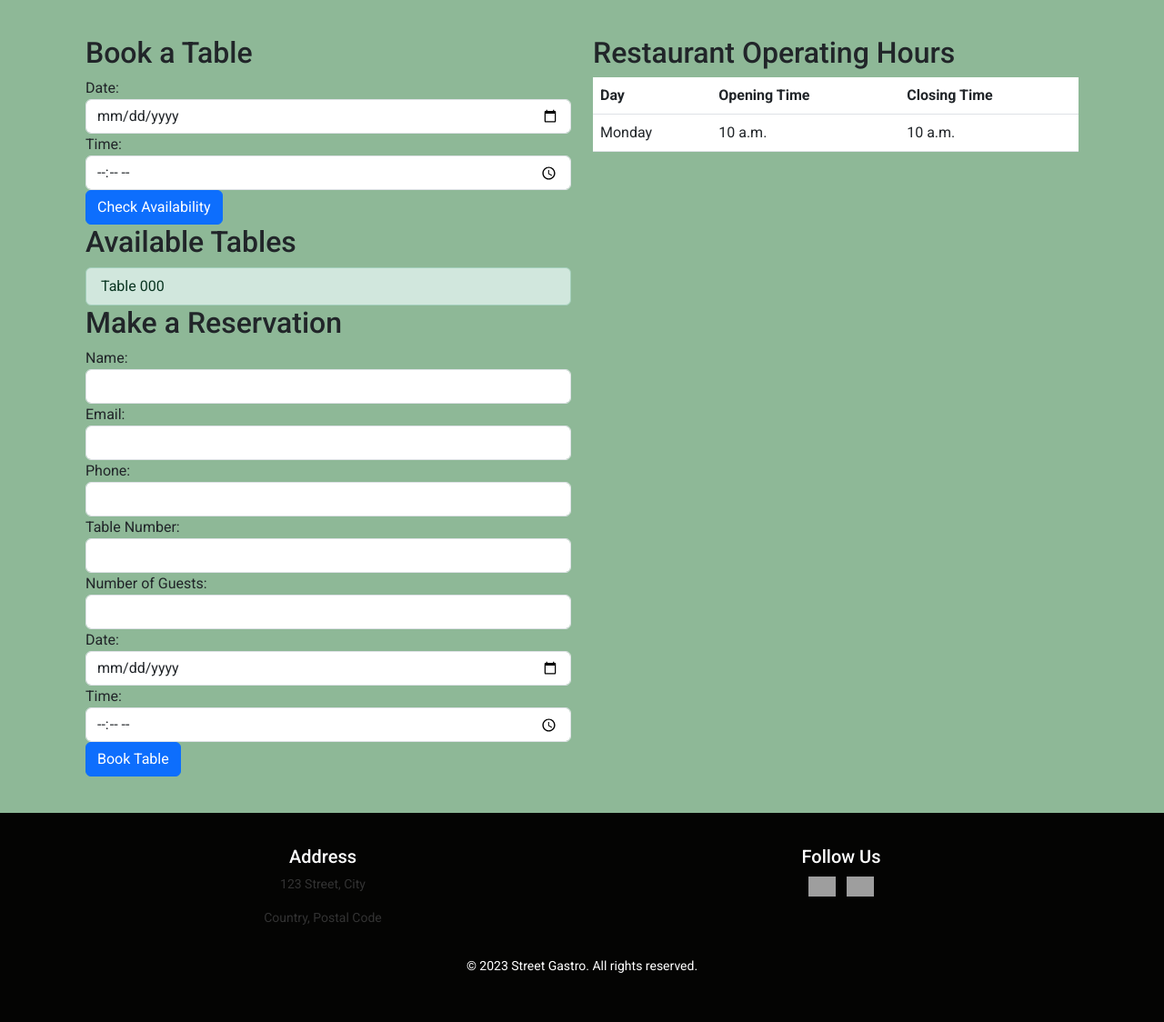
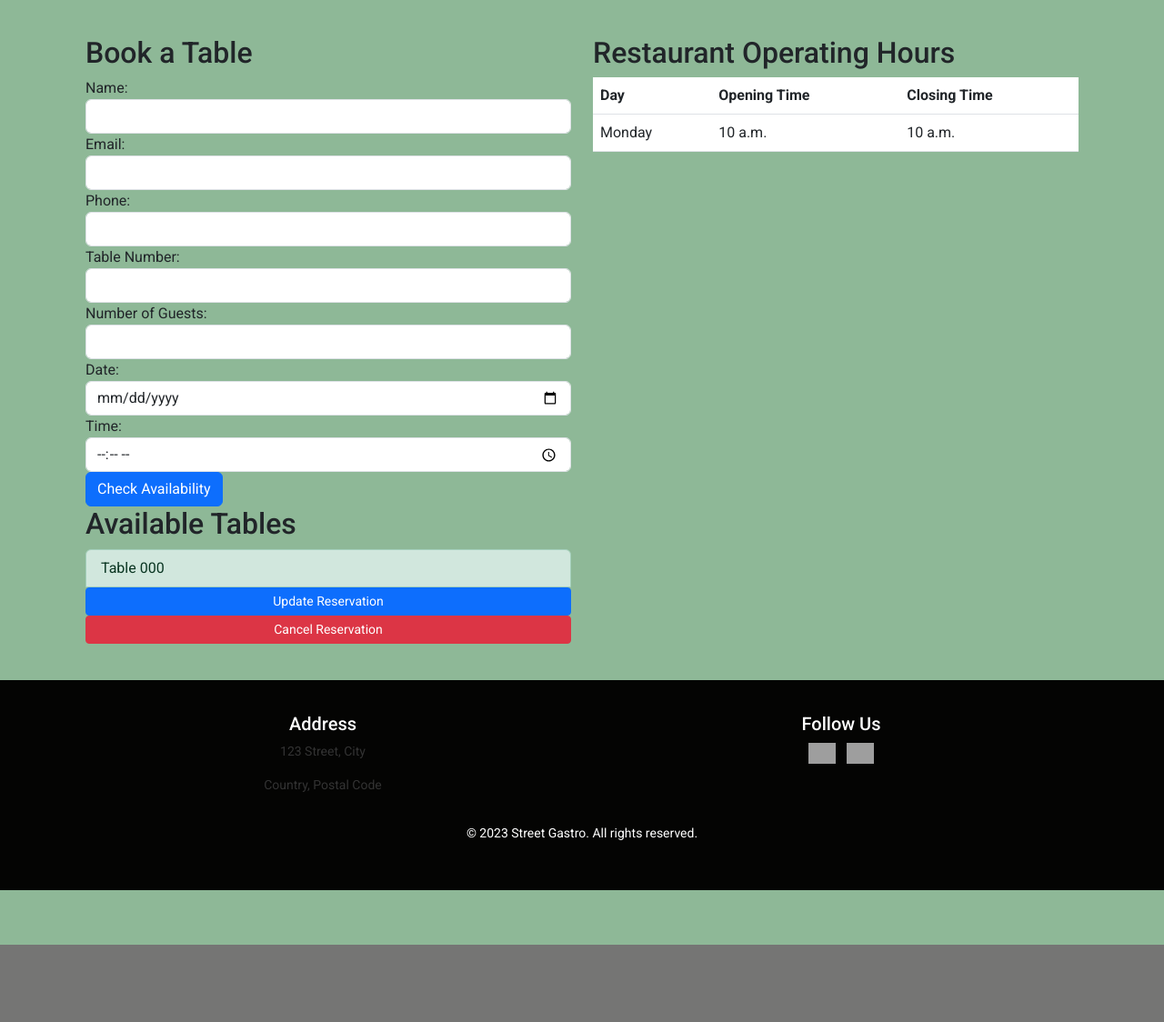
Before and after one commit to KristianDsmith/project-4, a Django app: page /book/ in a window 1280 px wide. Shown: the part 931-2055 px from the top of the page at 91% size. After the commit the page ends 1970 px from the top, so only its background shows below. Run offline with Django 3.2, Linux system fonts and the light colour scheme; tables that the repository leaves empty hold one stand-in row (values such as "Sample post"); grey boxes are pictures that could not be loaded.

Commit message:
Add cancel reservation html and model

```diff
--- a/booking/models.py
+++ b/booking/models.py
@@ -1,5 +1,6 @@
 from django.db import models
 from django.utils import timezone
+import uuid
 
 
 class DietaryPreference(models.Model):
@@ -61,6 +62,7 @@ class Reservation(models.Model):
     date = models.DateField()
     time = models.TimeField()
     number_of_guests = models.PositiveIntegerField(default=1)
+    token = models.UUIDField(default=uuid.uuid4, editable=False, db_index=True, unique=True)
 
     PENDING = 'PD'
     CONFIRMED = 'CF'
@@ -75,6 +77,9 @@ class Reservation(models.Model):
         choices=STATUS_CHOICES,
         default=PENDING,
     )
+
+    def __str__(self):
+        return f'{self.name} - {self.date} {self.time}'
 
     class Meta:
         unique_together = ['table', 'date', 'time']
--- a/booking/views.py
+++ b/booking/views.py
@@ -1,16 +1,15 @@
+import uuid
 from django.shortcuts import render, redirect, get_object_or_404
-from .models import Table, OperatingHours, Reservation
-from .forms import BookingForm, ReservationUpdateForm, Reservation
+from django.http import HttpResponse
 from django.contrib import messages
-from django.core.mail import send_mail
-from django.template.loader import render_to_string
-from django.utils.html import strip_tags
-from .models import MenuItem, DietaryPreference
+from django.urls import reverse_lazy, reverse
 from django.conf import settings
 from django_q.tasks import async_task
+from .models import Table, OperatingHours, Reservation, MenuItem, DietaryPreference
+from .forms import BookingForm, ReservationUpdateForm
 from .tasks import send_email_task
 from django.views.generic import UpdateView
-from django.urls import reverse_lazy
+
 
 
 def homepage(request):
@@ -50,25 +49,36 @@ def book(request):
 
             if table.is_available(date, time):
                 reservation = Reservation(
-                    name=form.cleaned_data['name'],
-                    email=form.cleaned_data['email'],
-                    phone=form.cleaned_data['phone'],
+                    name=name,
+                    email=email,
+                    phone=phone,
                     table=table,
                     date=date,
                     time=time,
-                    number_of_guests=form.cleaned_data['number_of_guests'])
+                    number_of_guests=number_of_guests)
                 reservation.save()
 
-                subject = 'Table Booking Confirmation'
-                message = f'Dear {reservation.name},\n\nThank you for booking a table. Your reservation details are as follows:\n\nTable Number: {reservation.table.table_number}\nDate: {reservation.date}\nTime: {reservation.time}\nNumber of Guests: {reservation.number_of_guests}\n\nWe look forward to seeing you!\n\nBest regards,\nThe Street Gastro Team'
-                from_email = settings.DEFAULT_FROM_EMAIL
-                to_email = reservation.email
+                # Generate the unique link
+                update_link = generate_booking_update_link(reservation.id)
+                if update_link:
+                    # Construct the URL for the update_reservation view
+                    update_url = request.build_absolute_uri(
+                        reverse('update_reservation', args=[update_link]))
 
-                async_task(send_email_task, subject,
-                           message, from_email, to_email)
+                    # Send the confirmation email with the update URL
+                    subject = 'Table Booking Confirmation'
+                    message = f'Dear {reservation.name},\n\nThank you for booking a table. Your reservation details are as follows:\n\nTable Number: {reservation.table.table_number}\nDate: {reservation.date}\nTime: {reservation.time}\nNumber of Guests: {reservation.number_of_guests}\n\nTo make any changes to your reservation, please click on the following link:\n{update_url}\n\nWe look forward to seeing you!\n\nBest regards,\nThe Street Gastro Team'
+                    from_email = settings.DEFAULT_FROM_EMAIL
+                    to_email = reservation.email
 
-                messages.success(request, 'Table booked successfully!')
-                return redirect('book')
+                    async_task(send_email_task, subject, message, from_email, to_email)
+
+                    messages.success(
+                        request, 'Table booked successfully! A confirmation email has been sent to your email address.')
+                    return redirect('book')
+                else:
+                    messages.error(
+                        request, 'Failed to generate update link.')
             else:
                 messages.error(
                     request, 'Table is already booked for the selected date and time.')
@@ -77,6 +87,18 @@ def book(request):
                 request, 'Invalid form submission. Please check the form data.')
     else:
         form = BookingForm()
+
+    # Handle Reservation Cancellation
+    if request.method == 'GET' and 'cancel_reservation' in request.GET:
+        token = request.GET['cancel_reservation']
+        reservation = get_object_or_404(Reservation, token=token)
+
+        if reservation.status == Reservation.PENDING:
+            reservation.delete()
+            messages.success(request, 'Reservation successfully cancelled.')
+        else:
+            messages.error(
+                request, 'Cannot cancel reservation. Reservation is already confirmed.')
 
     return render(request, 'book.html', {'form': form, 'tables': tables, 'operating_hours': operating_hours})
 
@@ -137,26 +159,33 @@ class ReservationUpdateView(UpdateView):
 
         async_task(send_email_task, subject, message, from_email, to_email)
 
+        messages.success(self.request, 'Reservation updated successfully!')
         return response
 
+def generate_booking_update_link(booking_id):
+    try:
+        booking = Reservation.objects.get(id=booking_id)
+        return booking.pk
+    except Reservation.DoesNotExist:
+        return None
 
-def update_reservation(request):
-    if request.method == "POST":
-        form = ReservationUpdateForm(request.POST)
-        if form.is_valid():
-            reservation = get_object_or_404(
-                Reservation, id=form.cleaned_data['reservation_id'])
-            # Perform the updates
-            reservation.name = form.cleaned_data['name']
-            reservation.email = form.cleaned_data['email']
-            reservation.phone = form.cleaned_data['phone']
-            reservation.table = form.cleaned_data['table']
-            reservation.date = form.cleaned_data['date']
-            reservation.time = form.cleaned_data['time']
-            reservation.number_of_guests = form.cleaned_data['number_of_guests']
-            reservation.save()
-            # TODO: Send a confirmation email
-    else:
-        form = ReservationUpdateForm()
 
-    return render(request, 'update_reservation.html', {'form': form})
+def cancel_reservation(request, token):
+    reservation = get_object_or_404(Reservation, token=token)
+
+    if request.method == 'POST':
+        reservation.status = Reservation.CANCELLED
+        reservation.save()  # Save the changes to the database
+
+        # Send cancellation confirmation email (optional)
+        subject = 'Table Reservation Cancelled'
+        message = f'Dear {reservation.name},\n\nYour reservation has been cancelled as per your request.\n\nBest regards,\nThe Street Gastro Team'
+        from_email = settings.DEFAULT_FROM_EMAIL
+        to_email = reservation.email
+
+        async_task(send_email_task, subject, message, from_email, to_email)
+
+        messages.success(request, 'Reservation has been cancelled successfully!')
+        return redirect('book')
+
+    return render(request, 'cancel_reservation.html', {'reservation': reservation})
--- a/streetgastro/urls.py
+++ b/streetgastro/urls.py
@@ -16,8 +16,6 @@ Including another URLconf
 from django.contrib import admin
 from django.urls import path
 from booking import views
-from booking.views import update_reservation
-
 
 urlpatterns = [
     path('admin/', admin.site.urls),
@@ -27,8 +25,7 @@ urlpatterns = [
     path('book/', views.book, name='book'),
     path('contact/', views.contact, name='contact'),
     path('menu/', views.menu_view, name='menu'),
-    path('confirm_reservation/', views.confirm_reservation,
-         name='confirm_reservation'),
-    path('update_reservation/', update_reservation, name='update_reservation'),
-
+    path('confirm_reservation/', views.confirm_reservation, name='confirm_reservation'),
+    path('update_reservation/<int:pk>/', views.ReservationUpdateView.as_view(), name='update_reservation'),
+    path('cancel_reservation/<uuid:token>/', views.cancel_reservation, name='cancel_reservation'),
 ]
--- a/templates/base.html
+++ b/templates/base.html
@@ -35,9 +35,6 @@
                     </li>
                     <li class="nav-item">
                         <a class="nav-link" href="{% url 'book' %}">Book</a>
-                    </li>
-                    <li class="nav-item">
-                        <a class="nav-link" href="{% url 'update_reservation' %}">Update Booking</a>
                     </li>
                     <li class="nav-item">
                         <a class="nav-link" href="{% url 'contact' %}">Contact</a>
--- a/templates/book.html
+++ b/templates/book.html
@@ -14,35 +14,6 @@
     <div class="row">
         <div class="col-md-6">
             <h2>Book a Table</h2>
-            <form method="post">
-                {% csrf_token %}
-                <div class="form-group">
-                    <label for="date">Date:</label>
-                    <input type="date" name="date" class="form-control" required>
-                </div>
-
-                <div class="form-group">
-                    <label for="time">Time:</label>
-                    <input type="time" name="time" class="form-control" required>
-                </div>
-
-                <input type="submit" class="btn btn-primary" value="Check Availability">
-                <!-- Add Check Availability Text -->
-            </form>
-
-            <!-- Display Available Tables -->
-            {% if tables %}
-            <h2>Available Tables</h2>
-            <ul class="list-group">
-                <!-- Apply Bootstrap List Group -->
-                {% for table in tables %}
-                <li class="list-group-item list-group-item-success">Table {{ table.table_number }}</li>
-                <!-- Apply Bootstrap List Group Item Styles -->
-                {% endfor %}
-            </ul>
-
-            <!-- Booking Section -->
-            <h2>Make a Reservation</h2>
             <form method="post">
                 {% csrf_token %}
                 <div class="form-group">
@@ -81,8 +52,26 @@
                     <input type="time" name="time" class="form-control" required>
                 </div>
 
-                <input type="submit" class="btn btn-primary" value="Book Table">
+                <input type="submit" class="btn btn-primary" value="Check Availability">
+                <!-- Add Check Availability Text -->
             </form>
+
+            <!-- Display Available Tables -->
+            {% if tables %}
+            <h2>Available Tables</h2>
+            <ul class="list-group">
+                <!-- Apply Bootstrap List Group -->
+                {% for table in tables %}
+                <li class="list-group-item list-group-item-success">Table {{ table.table_number }}</li>
+                <!-- Apply Bootstrap List Group Item Styles -->
+                {% for reservation in table.reservation_set.all %}
+                {% if reservation.status == 'PD' %}
+                <a href="{% url 'update_reservation' pk=reservation.pk %}" class="btn btn-sm btn-primary">Update Reservation</a>
+                <a href="{% url 'cancel_reservation' token=reservation.token %}" class="btn btn-sm btn-danger">Cancel Reservation</a>
+                {% endif %}
+                {% endfor %}
+                {% endfor %}
+            </ul>
             {% else %}
             <p>No tables available for the selected date and time.</p>
             {% endif %}
--- a/templates/update_reservation.html
+++ b/templates/update_reservation.html
@@ -8,7 +8,7 @@ Update Reservation
 <div class="container">
     <h1 class="mb-4">Update Booking</h1>
 
-    <form method="POST">
+    <form method="post">
         {% csrf_token %}
 
         <!-- Replace 'field_name' with the name of your actual field -->
```
Also changed, not shown: booking/admin.py (+14 -4 lines), templates/cancel_reservation.html (added, +14 -0 lines), booking/migrations/0001_initial.py, booking/migrations/0002_alter_reservation_token.py (added), booking/migrations/0002_customer_onlinetablereservation_operatinghours_reservation_table.py (deleted), booking/migrations/0003_auto_20230730_1119.py (deleted), booking/migrations/0004_alter_reservation_unique_together.py (deleted), booking/migrations/0005_reservation_number_of_guests.py (deleted), booking/migrations/0006_reservation_status.py (deleted).
